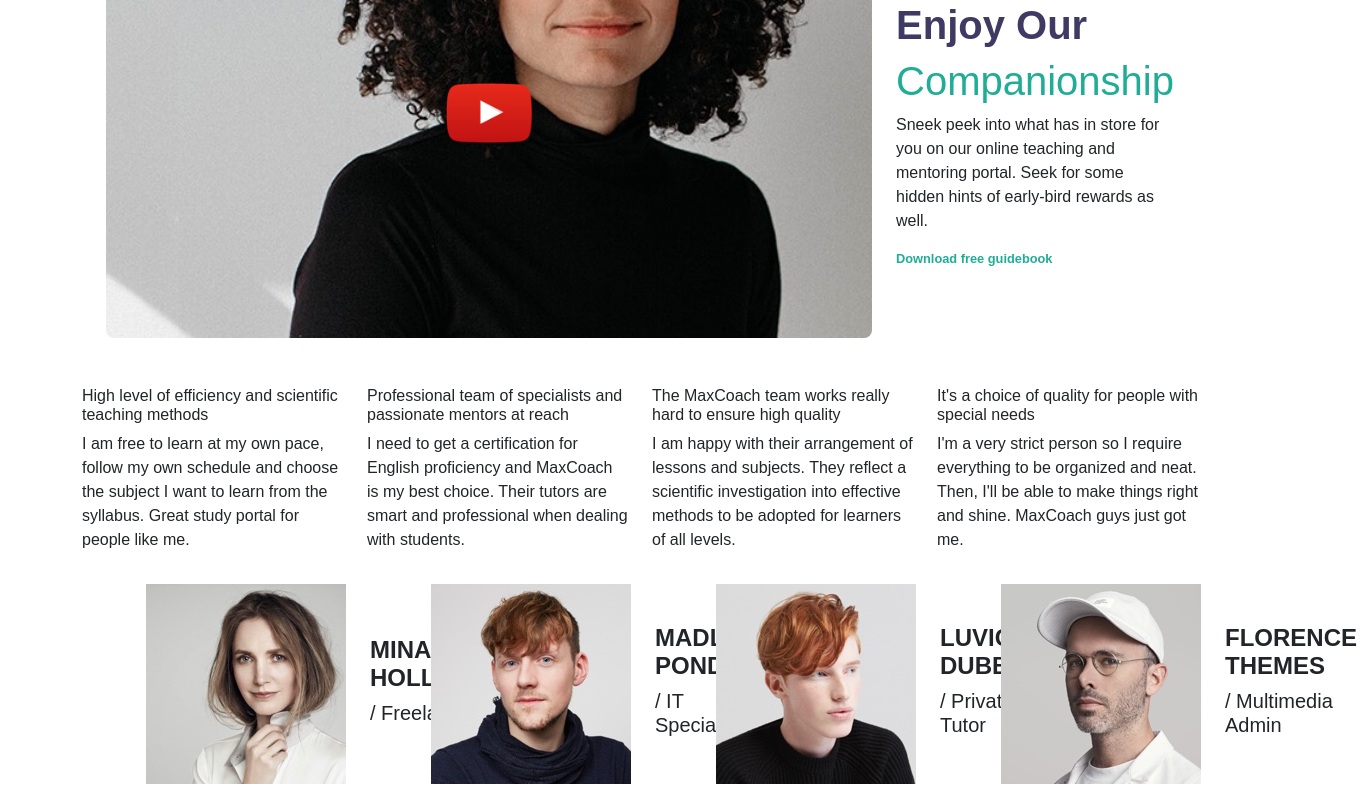
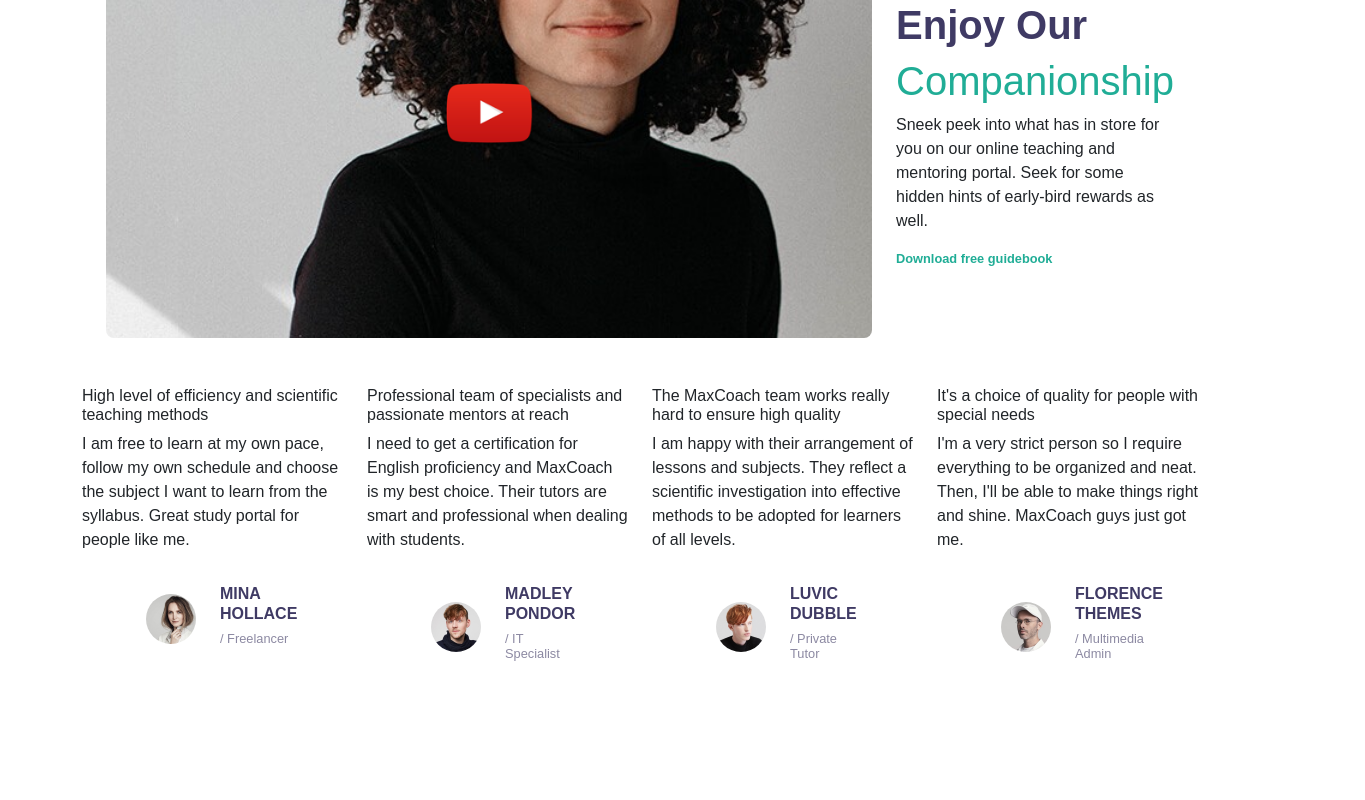
Before and after one commit to marcocareddu/proj-html-vuejs, a Vue app: page / in a window 1280 px wide. Shown: the part 2555-3355 px from the top of the page, 1365 px wide, since content can reach past the window. After the commit the page ends 3240 px from the top, so only its background shows below. Built offline with nearby package versions, Linux system fonts and the light colour scheme.

Commit message:
VUE CarouselCard - Added Style

```diff
--- a/src/components/carousel/CarouselCard.vue
+++ b/src/components/carousel/CarouselCard.vue
@@ -21,3 +21,25 @@ export default {
         </div>
     </div>
 </template>
+
+<style lang="scss" scoped>
+@use '../../assets/scss/partials/_vars.scss' as *;
+
+h4 {
+    font-size: 1rem;
+    color: $tertiaryColor;
+    text-transform: capitalize;
+}
+
+h5 {
+    color: $customLilla;
+    font-size: 0.8rem;
+}
+
+img {
+    height: 50px;
+    width: 50px;
+    object-fit: cover;
+    border-radius: 100%;
+}
+</style>
```
